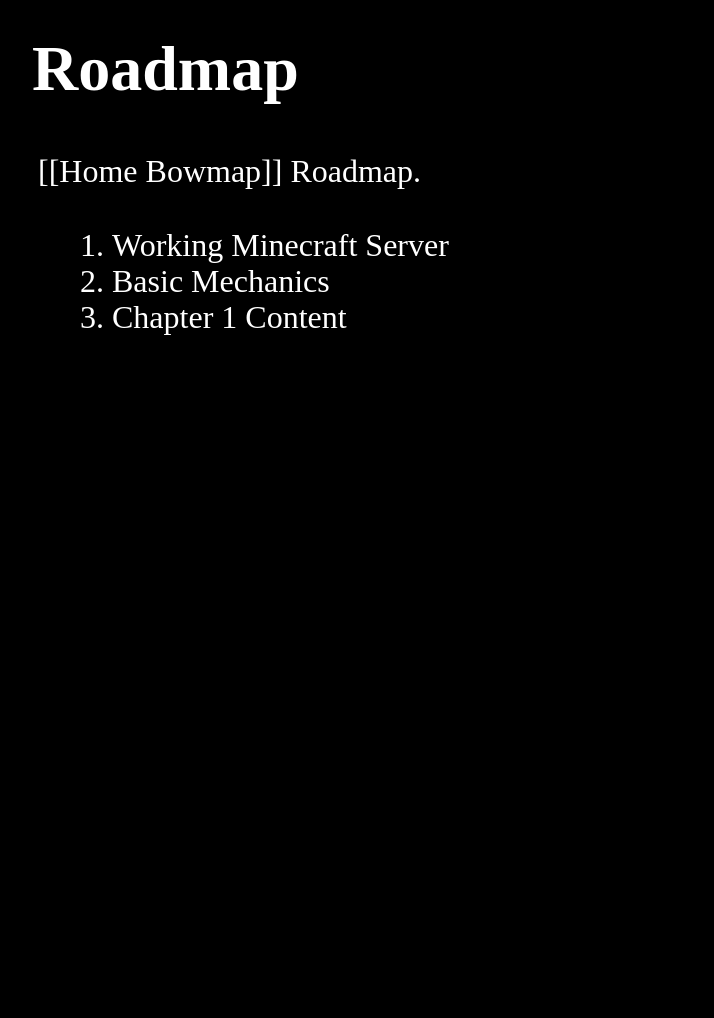
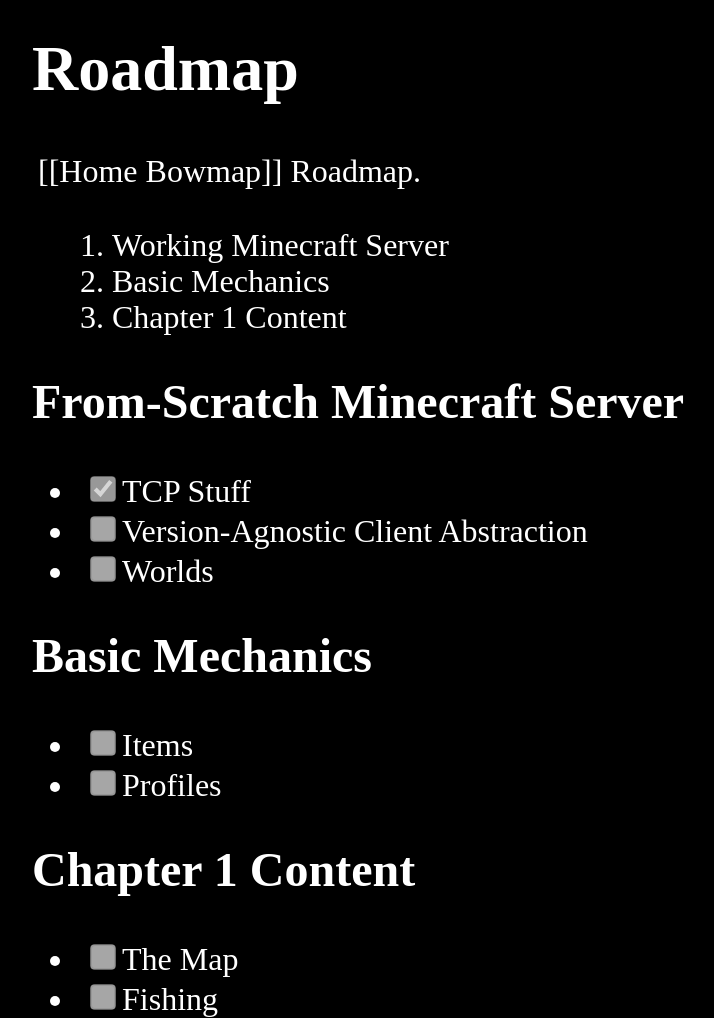
Before and after one commit to Bowmap/website, a Jekyll site: the page built from pages/Roadmap.md, in a window 1280 px wide. Shown: the whole page, without its empty margins (0-714 px from the left). Built offline with Jekyll 4.4.1, drawn with Linux system fonts in a browser that asks for light colours; before the commit the page ends 900 px from its top, so only the background shows below that.

Commit message:
Add initial Roadmap

```diff
--- a/pages/Roadmap.md
+++ b/pages/Roadmap.md
@@ -8,3 +8,19 @@ title: Roadmap
 1. Working Minecraft Server
 2. Basic Mechanics
 3. Chapter 1 Content
+
+## From-Scratch Minecraft Server
+
+- [x] TCP Stuff
+- [ ] Version-Agnostic Client Abstraction
+- [ ] Worlds
+
+## Basic Mechanics
+
+- [ ] Items
+- [ ] Profiles
+
+## Chapter 1 Content
+
+- [ ] The Map
+- [ ] Fishing
```
